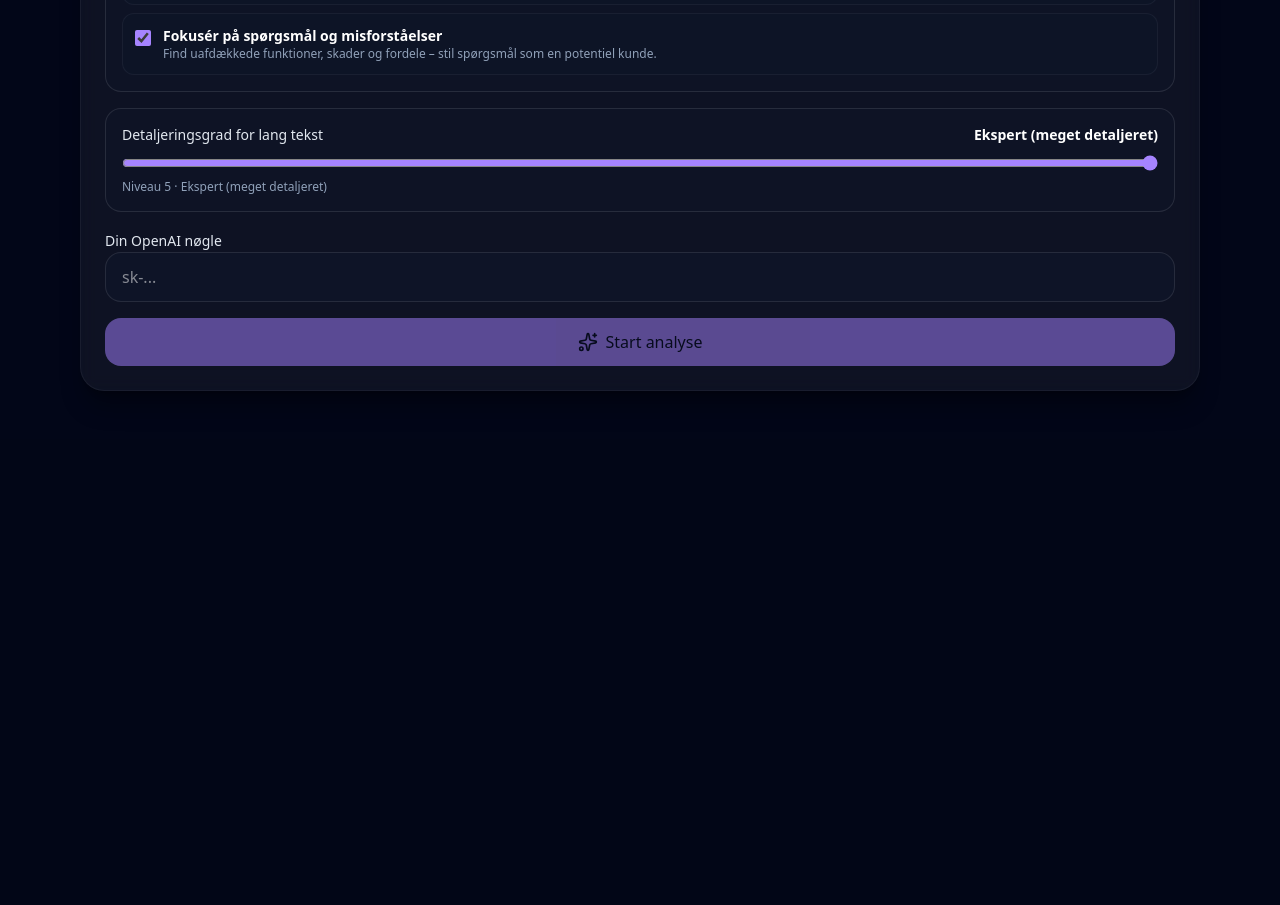
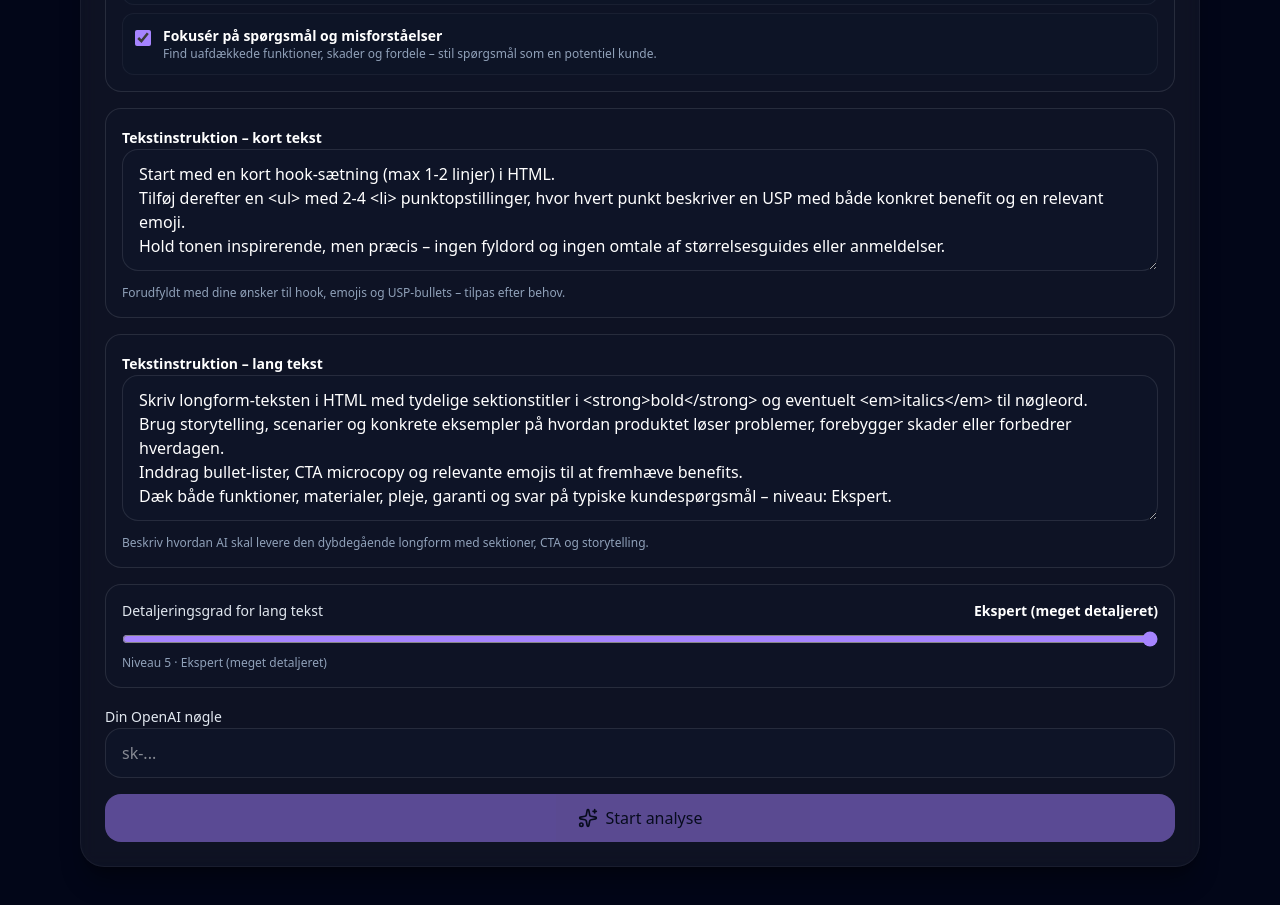
Before and after one commit to Skallerup/produktOptimering, a Next.js app: page / in a window 1280 px wide. Shown: the part 900-1805 px from the top of the page. Before the commit the page ends 1339 px from the top, so only its background shows below. Built offline with nearby package versions, Linux system fonts and the light colour scheme.

Commit message:
feat: add custom rewrite instructions

```diff
--- a/src/app/page.tsx
+++ b/src/app/page.tsx
@@ -62,6 +62,22 @@ const STORAGE_KEY = "produktoptimering:lastStore";
 const INSTRUCTION_STORAGE_KEY = "produktoptimering:instructions";
 const LONG_DEPTH_STORAGE_KEY = "produktoptimering:longDepth";
 const OPENAI_KEY_STORAGE_KEY = "produktoptimering:openaiKey";
+const SHORT_TEXT_INSTRUCTION_STORAGE_KEY =
+  "produktoptimering:shortInstruction";
+const LONG_TEXT_INSTRUCTION_STORAGE_KEY = "produktoptimering:longInstruction";
+
+const DEFAULT_SHORT_TEXT_INSTRUCTION = [
+  "Start med en kort hook-sætning (max 1-2 linjer) i HTML.",
+  "Tilføj derefter en <ul> med 2-4 <li> punktopstillinger, hvor hvert punkt beskriver en USP med både konkret benefit og en relevant emoji.",
+  "Hold tonen inspirerende, men præcis – ingen fyldord og ingen omtale af størrelsesguides eller anmeldelser.",
+].join("\n");
+
+const DEFAULT_LONG_TEXT_INSTRUCTION = [
+  "Skriv longform-teksten i HTML med tydelige sektionstitler i <strong>bold</strong> og eventuelt <em>italics</em> til nøgleord.",
+  "Brug storytelling, scenarier og konkrete eksempler på hvordan produktet løser problemer, forebygger skader eller forbedrer hverdagen.",
+  "Inddrag bullet-lister, CTA microcopy og relevante emojis til at fremhæve benefits.",
+  "Dæk både funktioner, materialer, pleje, garanti og svar på typiske kundespørgsmål – niveau: Ekspert.",
+].join("\n");
 
 type InstructionSettings = {
   ignoreSizes: boolean;
@@ -214,6 +230,28 @@ export default function Home() {
       return 5;
     }
   });
+  const [shortInstruction, setShortInstruction] = useState(() => {
+    if (typeof window === "undefined") return DEFAULT_SHORT_TEXT_INSTRUCTION;
+    try {
+      return (
+        window.localStorage.getItem(SHORT_TEXT_INSTRUCTION_STORAGE_KEY) ??
+        DEFAULT_SHORT_TEXT_INSTRUCTION
+      );
+    } catch {
+      return DEFAULT_SHORT_TEXT_INSTRUCTION;
+    }
+  });
+  const [longInstruction, setLongInstruction] = useState(() => {
+    if (typeof window === "undefined") return DEFAULT_LONG_TEXT_INSTRUCTION;
+    try {
+      return (
+        window.localStorage.getItem(LONG_TEXT_INSTRUCTION_STORAGE_KEY) ??
+        DEFAULT_LONG_TEXT_INSTRUCTION
+      );
+    } catch {
+      return DEFAULT_LONG_TEXT_INSTRUCTION;
+    }
+  });
   const [filters, setFilters] = useState({
     brand: "",
     category: "",
@@ -354,10 +392,14 @@ export default function Home() {
     setRestoreStatus("idle");
     setInstructionSettings(DEFAULT_INSTRUCTIONS);
     setLongDepth(5);
+    setShortInstruction(DEFAULT_SHORT_TEXT_INSTRUCTION);
+    setLongInstruction(DEFAULT_LONG_TEXT_INSTRUCTION);
     if (typeof window !== "undefined") {
       window.localStorage.removeItem(STORAGE_KEY);
       window.localStorage.removeItem(INSTRUCTION_STORAGE_KEY);
       window.localStorage.removeItem(LONG_DEPTH_STORAGE_KEY);
+      window.localStorage.removeItem(SHORT_TEXT_INSTRUCTION_STORAGE_KEY);
+      window.localStorage.removeItem(LONG_TEXT_INSTRUCTION_STORAGE_KEY);
     }
   };
 
@@ -448,6 +490,19 @@ export default function Home() {
   };
   const currentInstructions = buildInstructionText(instructionSettings);
 
+  const buildRewriteInstructions = () =>
+    [
+      currentInstructions,
+      shortInstruction.trim()
+        ? `Instruktion til kort tekst:\n${shortInstruction.trim()}`
+        : null,
+      longInstruction.trim()
+        ? `Instruktion til lang tekst:\n${longInstruction.trim()}`
+        : null,
+    ]
+      .filter(Boolean)
+      .join("\n\n");
+
   const handleAnalyze = async () => {
     if (!storeId) {
       setError("Scan butikken først.");
@@ -530,7 +585,7 @@ export default function Home() {
         body: JSON.stringify({
           productId: product.id,
           openAiKey,
-          instructions: currentInstructions,
+          instructions: buildRewriteInstructions(),
           depthLevel: longDepth,
         }),
       });
@@ -898,6 +953,54 @@ export default function Home() {
                   </div>
                 </div>
                 <div className="space-y-2 rounded-2xl border border-white/10 bg-slate-900/40 p-4">
+                  <label className="text-sm font-semibold text-white">
+                    Tekstinstruktion – kort tekst
+                  </label>
+                  <textarea
+                    rows={4}
+                    value={shortInstruction}
+                    onChange={(event) => {
+                      const value = event.target.value;
+                      setShortInstruction(value);
+                      if (typeof window !== "undefined") {
+                        window.localStorage.setItem(
+                          SHORT_TEXT_INSTRUCTION_STORAGE_KEY,
+                          value
+                        );
+                      }
+                    }}
+                    className="w-full rounded-2xl border border-white/10 bg-slate-900/60 px-4 py-3 text-sm text-white outline-none focus:border-violet-300"
+                  />
+                  <p className="text-xs text-slate-400">
+                    Forudfyldt med dine ønsker til hook, emojis og USP-bullets –
+                    tilpas efter behov.
+                  </p>
+                </div>
+                <div className="space-y-2 rounded-2xl border border-white/10 bg-slate-900/40 p-4">
+                  <label className="text-sm font-semibold text-white">
+                    Tekstinstruktion – lang tekst
+                  </label>
+                  <textarea
+                    rows={5}
+                    value={longInstruction}
+                    onChange={(event) => {
+                      const value = event.target.value;
+                      setLongInstruction(value);
+                      if (typeof window !== "undefined") {
+                        window.localStorage.setItem(
+                          LONG_TEXT_INSTRUCTION_STORAGE_KEY,
+                          value
+                        );
+                      }
+                    }}
+                    className="w-full rounded-2xl border border-white/10 bg-slate-900/60 px-4 py-3 text-sm text-white outline-none focus:border-violet-300"
+                  />
+                  <p className="text-xs text-slate-400">
+                    Beskriv hvordan AI skal levere den dybdegående longform med
+                    sektioner, CTA og storytelling.
+                  </p>
+                </div>
+                <div className="space-y-2 rounded-2xl border border-white/10 bg-slate-900/40 p-4">
                   <div className="flex items-center justify-between text-sm text-slate-200">
                     <p>Detaljeringsgrad for lang tekst</p>
                     <span className="font-semibold text-white">
```
